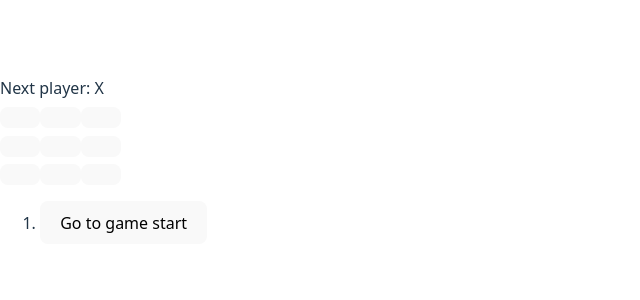
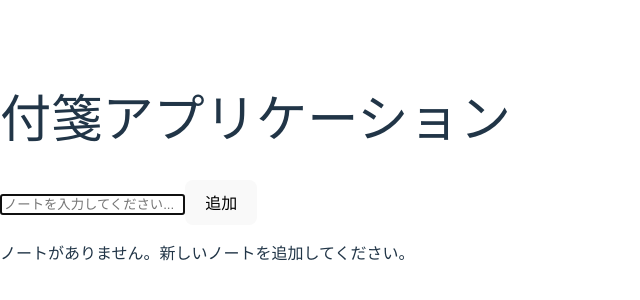
Before and after one commit to TSUma07032/my-awesome-react-app, a React (Vite) app: page / in a window 1280 px wide. Shown: the part 232-532 px from the top of the page, without its empty margins (0-640 px from the left). Built offline with nearby package versions, Linux system fonts and the light colour scheme.

Commit message:
Feature/implement note input (#5)
* 文字の入力機能実装

* 20250615までの進捗

```diff
--- a/src/App.tsx
+++ b/src/App.tsx
@@ -1,120 +1,59 @@
-import {useState} from 'react';
+/**
+ * @file App.tsx
+ * @fileoverview Appコンポーネントは、ノートアプリケーションのメインコンポーネントで、ノートの追加と表示を管理します。
+ * @author 守屋翼
+ */
+
+import React, {useState} from "react";
+import Note from './components/Note';
+import NoteInput from './components/NoteInput';
+import generateUniqueId  from './utils/idGenerator';
+
+/**
+ * NoteDataは、ノートのデータを表す型定義です。
+ * * @property {string} id - ノートのユニークなID。
+ * * @property {string} text - ノートの内容。
+ * @example
+ *  ToDo
+ */
+type NoteData = {
+    id: string; // ノートのユニークなID
+    text: string; // ノートの内容
+};
 
 
-function Square({value, onSquareClick}: {value: string | null, onSquareClick: () => void}) {
-    return (
-    <button
-      className = "square"
-      onClick = {onSquareClick}
-    >
-    {value}
-    </button>
-    );
-}
+/**
+ * App関数コンポーネントは、ノートアプリケーションのメインコンポーネントで、ノートの追加と表示を管理します。
+ *
+ */
 
-function Board({ xIsNext, squares, onPlay }: { xIsNext: boolean, squares: Array<string | null>, onPlay: (nextSquares: Array<string | null>) => void }) {
-    function handleClick(i:number){
-        if (squares[i] || calculateWinner(squares)) {
-            return; // Ignore click if square is already filled
-        }
-        const nextSquares = squares.slice();
-        if (xIsNext) {
-            nextSquares[i] = 'X';
-        } else {
-            nextSquares[i] = 'O';
-        }
-        onPlay(nextSquares);
+export default function App() {
+  // useStateフックを使用して、ノートのデータを管理
+  const [notes, setNotes] = useState<NoteData[]>([]);
+
+  // ノートを追加する関数
+  // NoteInputコンポーネントから呼び出される前提のため、あっちで定義されているonAddNote関数を実装
+  const handleAddNote = (text: string) => {
+    // 新しいノートのデータを作成
+    const newNote: NoteData = {
+      id: generateUniqueId(), // ユニークなIDを生成
+      text: text // 入力されたテキストを設定
     }
-    const winner = calculateWinner(squares);
-    let status;
-    if (winner) {
-        status = "Winner: " + winner;
-    } else {
-        status = "Next player: " + (xIsNext ? 'X' : 'O');
-    }
-
-    return (
-        <>
-        <div className="status">{status}</div>
-          <div className="board-row">
-            < Square value={squares[0]} onSquareClick={() => handleClick(0)}/>
-            < Square value={squares[1]} onSquareClick={() => handleClick(1)}/>
-            < Square value={squares[2]} onSquareClick={() => handleClick(2)}/>
-          </div>
-          <div className="board-row">
-            < Square value={squares[3]} onSquareClick={() => handleClick(3)}/>
-            < Square value={squares[4]} onSquareClick={() => handleClick(4)}/>
-            < Square value={squares[5]} onSquareClick={() => handleClick(5)}/>
-          </div>
-          <div className="board-row">
-            < Square value={squares[6]} onSquareClick={() => handleClick(6)}/>
-            < Square value={squares[7]} onSquareClick={() => handleClick(7)}/>
-            < Square value={squares[8]} onSquareClick={() => handleClick(8)}/>
-          </div>
-        </>
-    )
-}
-
-export default function Game(){
-  const [xIsNext, setXIsNext] = useState(true);
-  const [history, setHistory] = useState([Array(9).fill(null)]);
-  const [currentMove, setCurrentMove] = useState(0);
-  const currentSquares = history[currentMove];
-
-  function handlePlay(nextSquares: Array<string | null>) {
-    const nextHistory = [...history.slice(0, currentMove + 1), nextSquares];
-    setHistory(nextHistory);
-    setCurrentMove(nextHistory.length - 1);
-    setXIsNext(!xIsNext);
+    setNotes(prevNotes => [...prevNotes, newNote]); // 既存のノートに新しいノートを追加。イミュータブルかつコールバックです
   }
 
-  function jumpTo(nextMove: number) {
-    setCurrentMove(nextMove);
-    setXIsNext(nextMove % 2 === 0);
-  }
+  return (
+    <div className="App"> {/*後でAppを作ろうね*/}
+      <h1>付箋アプリケーション</h1>
+      <NoteInput onAddNote={handleAddNote} /> {/* NoteInputコンポーネントをレンダリングし、ノート追加のコールバックを渡す */}
 
-  const moves = history.map((squares, move) => {
-    let description;
-    if (move > 0) {
-      description = 'Go to move #' + move;
-    } else {
-      description = 'Go to game start';
-    }
-    return (
-      <li  key = {move}>
-        <button onClick={() => jumpTo(move)}>{description}</button>
-      </li>
-    );
-  });
-
-  return (
-    <div className="game">
-      <div className="game-board">
-        <Board xIsNext={xIsNext} squares={currentSquares} onPlay={handlePlay}/>
-      </div>
-      <div className="game-info">
-        <ol>{moves}</ol>
+      <div className = "notes-list-countainer">{/* ノートのリストを表示するコンテナ */}
+        {notes.map((note)=>( //mapメソッドを使用して、ノートの配列をループ処理
+          <Note key={note.id} id={note.id} text={note.text} /> // 各ノートをNoteコンポーネントとしてレンダリング。key属性はReactのパフォーマンス最適化のために必要
+        ))}
+        {notes.length === 0 &&  // ノートがない場合のメッセージ
+          <p>ノートがありません。新しいノートを追加してください。</p>}
       </div>
     </div>
   );
 }
-
-function calculateWinner(squares: Array<string | null>) {
-    const lines = [
-        [0, 1, 2],
-        [3, 4, 5],
-        [6, 7, 8],
-        [0, 3, 6],
-        [1, 4, 7],
-        [2, 5, 8],
-        [0, 4, 8],
-        [2, 4, 6]
-    ];
-    for (let i = 0; i < lines.length; i++) {
-        const [a, b, c] = lines[i];
-        if (squares[a] && squares[a] === squares[b] && squares[a] === squares[c]) {
-            return squares[a];
-        }
-    }
-    return null;
-}
--- a/src/components/NoteInput.tsx
+++ b/src/components/NoteInput.tsx
@@ -1,24 +1,67 @@
 /**
- * NoteInput は、付箋を挿入するためのコンポーネントです。
+ * @filename NoteInput.tsx
+ * @fileoverview NoteInputコンポーネントは、入力されたテキストを表示するためのReactコンポーネントです。
+ * @author 守屋翼
  */
 
-import { useState } from 'react';
+import React, {useState} from 'react';
+
+/**
+ * NoteInputPropsは、NoteInputコンポーネントに渡されるプロパティの型定義です。
+ * * @property {function} onAddNote - ノート追加時のコールバック関数。
+ * @example
+ * const noteInputProps: NoteInputProps = {
+ *   onAddNote: (text) => {
+ *     console.log(`新しいノートが追加されました: ${text}`);
+ *  }
+ */
+type NoteInputProps = {
+    onAddNote: (text: string) => void; // ノート追加時のコールバック関数
+};
 
 
 /**
- * NoteInput関数
+ * NoteInput関数コンポーネントは、入力されたテキストを表示するためのReactコンポーネントです。
+ * @param {NoteInputProps} props - NoteInputコンポーネントに渡されるプロパティ。
+ * @return {JSX.Element} - 入力フィールドと追加ボタンを含むReact要素。
  *
+ * @example
+ * ToDo
  *
- * 入力されたテキストを表示するためのコンポーネントです。
  */
-export default function NoteInput({text}: {text: string}) {
-    const [inputText, setInputText] = useState(text);
-    const handleChange = (event: React.ChangeEvent<HTMLInputElement>) => {
-        setInputText(event.target.value);
+export default function NoteInput({ onAddNote }: NoteInputProps){
+
+    // useStateフックを使用して、入力されたテキストを管理
+    const [inputText, setInputText] = useState('');
+
+    // 入力テキストの変更を処理する関数
+    const handleInputChange = (event: React.ChangeEvent<HTMLInputElement>) => {
+        setInputText(event.target.value); // 入力されたテキストを更新
+
     };
+
+    // 追加ボタンがクリックされたときの処理
+    const handleAddButtonClick = () => {
+        if (inputText.trim() !== '') { // 入力が空でない場合
+            onAddNote (inputText); // コールバック関数を呼び出してノートを追加
+            setInputText(''); // 入力フィールドをクリア
+        }
+    }
 
 
     return (
-        0
-    );
+        <div className="note-input-container">{/*コンテナ用のクラス*/}
+            <input
+                type="text" //HTMLの属性指定
+                className="note-input"
+                value={inputText} // 入力フィールドの値を状態にバインド
+                onChange={handleInputChange} // 入力変更時のイベントハンドラ
+                placeholder="ノートを入力してください..." // プレースホルダー
+                autoFocus // コンポーネントがマウントされたときに自動的にフォーカス
+            />
+            <button className="add-note-button" onClick={handleAddButtonClick}>追加</button>
+        </div>
+
+
+    )
 }
--- a/src/utils/idGenerator.ts
+++ b/src/utils/idGenerator.ts
@@ -9,15 +9,6 @@
  * @example
  * ToDo
  */
-export default class IDGenerator {
-    /**
-     * IDを生成します。
-     * crypto.randomUUID()を使用して、ユニークなIDを生成します。
-     * @param {} - 特に引数はありません。
-     * @return {string} - 生成されたユニークなIDを返します。
-     */
-    generate(): string {
-        return crypto.randomUUID();
-    }
-
+export default function generateUniqueId(): string { // ★★★ ここで関数を定義して、デフォルトエクスポートするニャ！ ★★★
+  return crypto.randomUUID();
 }
```
